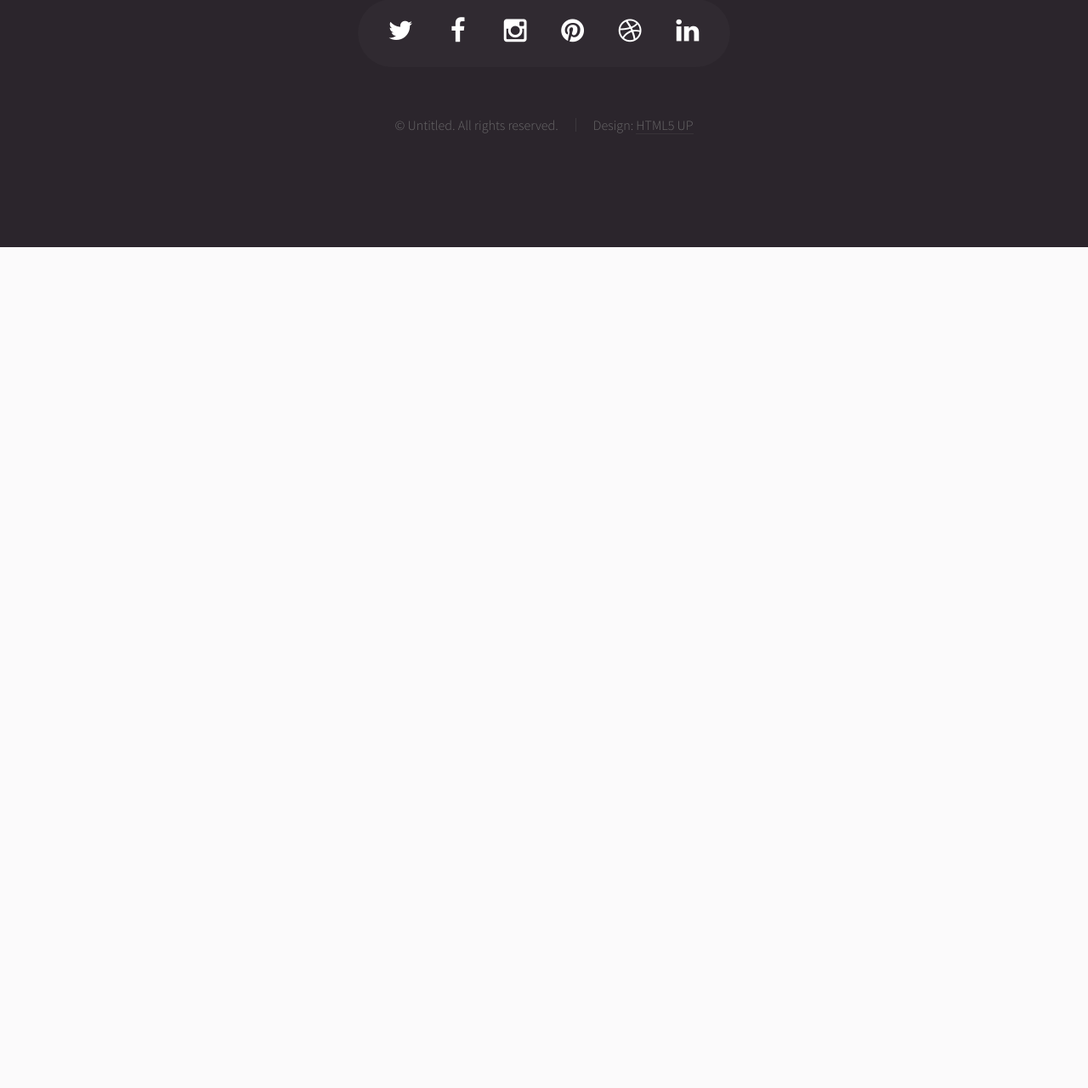
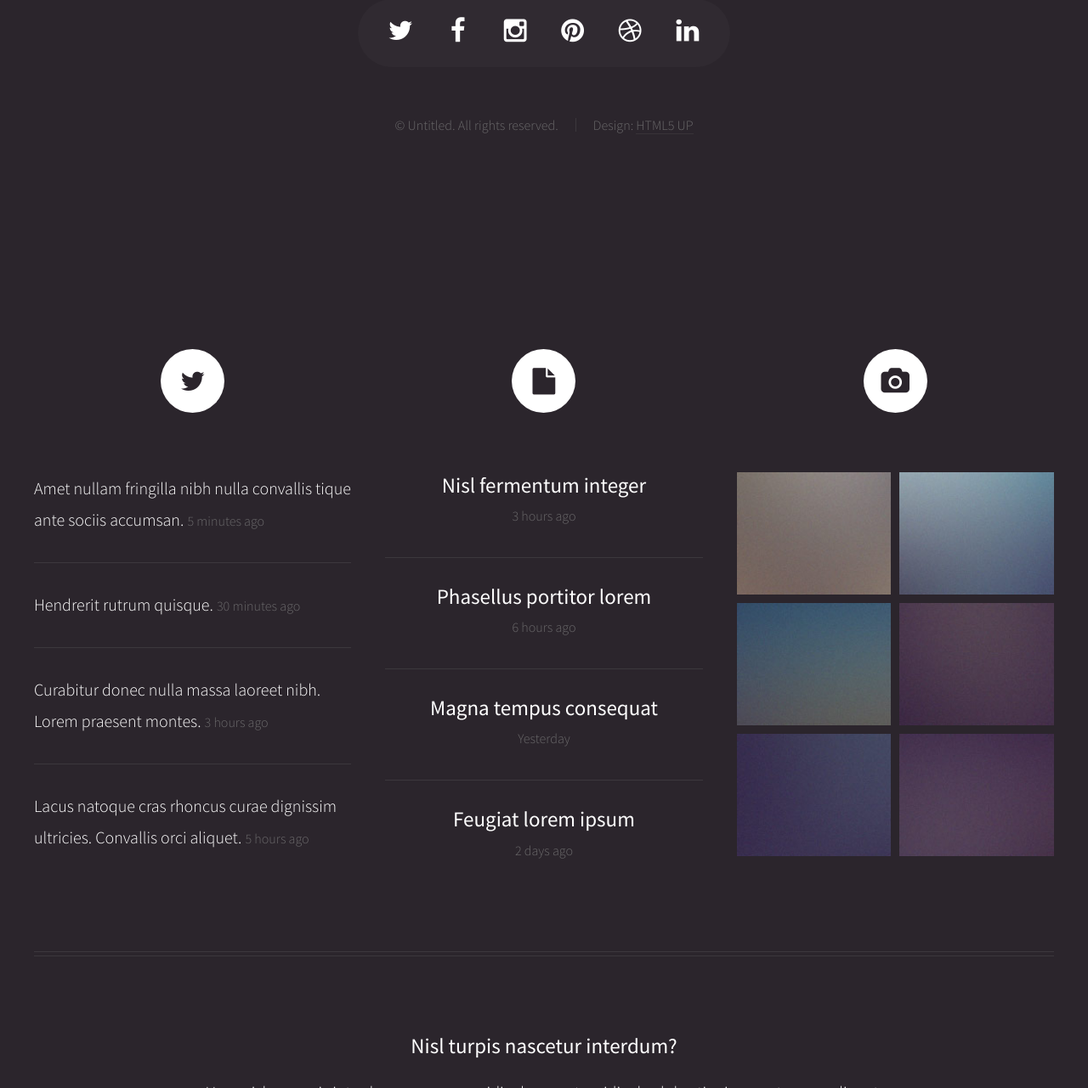
Before and after one commit to purnesh/purneshtripathi.me, a CodeIgniter app: page / in a window 1280 px wide. Shown: the part 5219-6500 px from the top of the page at 85% size. Before the commit the page ends 5510 px from the top, so only its background shows below. Run offline with CodeIgniter, Linux system fonts and the light colour scheme.

Commit message:
Separated the views into fragments

```diff
--- a/application/controllers/welcome.php
+++ b/application/controllers/welcome.php
@@ -9,6 +9,8 @@ class Welcome extends CI_Controller {
 	public function index()
 	{
 		$this->load->view('header');
+		$this->load->view('inner_home');
+		$this->load->view('nav_bar');
 		$this->load->view('home');
 		$this->load->view('footer');
 	}
--- a/application/views/footer.php
+++ b/application/views/footer.php
@@ -0,0 +1,146 @@
+		<!-- Footer -->
+			<div id="footer">
+				<div class="container">
+					<div class="row">
+
+						<!-- Tweets -->
+							<section class="4u">
+								<header>
+									<h2 class="icon fa-twitter circled"><span class="label">Tweets</span></h2>
+								</header>
+								<ul class="divided">
+									<li>
+										<article class="tweet">
+											Amet nullam fringilla nibh nulla convallis tique ante sociis accumsan.
+											<span class="timestamp">5 minutes ago</span>
+										</article>
+									</li>
+									<li>
+										<article class="tweet">
+											Hendrerit rutrum quisque.
+											<span class="timestamp">30 minutes ago</span>
+										</article>
+									</li>
+									<li>
+										<article class="tweet">
+											Curabitur donec nulla massa laoreet nibh. Lorem praesent montes.
+											<span class="timestamp">3 hours ago</span>
+										</article>
+									</li>
+									<li>
+										<article class="tweet">
+											Lacus natoque cras rhoncus curae dignissim ultricies. Convallis orci aliquet.
+											<span class="timestamp">5 hours ago</span>
+										</article>
+									</li>
+								</ul>
+							</section>
+
+						<!-- Posts -->
+							<section class="4u">
+								<header>
+									<h2 class="icon fa-file circled"><span class="label">Posts</span></h2>
+								</header>
+								<ul class="divided">
+									<li>
+										<article class="post stub">
+											<header>
+												<h3><a href="#">Nisl fermentum integer</a></h3>
+											</header>
+											<span class="timestamp">3 hours ago</span>
+										</article>
+									</li>
+									<li>
+										<article class="post stub">
+											<header>
+												<h3><a href="#">Phasellus portitor lorem</a></h3>
+											</header>
+											<span class="timestamp">6 hours ago</span>
+										</article>
+									</li>
+									<li>
+										<article class="post stub">
+											<header>
+												<h3><a href="#">Magna tempus consequat</a></h3>
+											</header>
+											<span class="timestamp">Yesterday</span>
+										</article>
+									</li>
+									<li>
+										<article class="post stub">
+											<header>
+												<h3><a href="#">Feugiat lorem ipsum</a></h3>
+											</header>
+											<span class="timestamp">2 days ago</span>
+										</article>
+									</li>
+								</ul>
+							</section>
+
+						<!-- Photos -->
+							<section class="4u">
+								<header>
+									<h2 class="icon fa-camera circled"><span class="label">Photos</span></h2>
+								</header>
+								<div class="row quarter no-collapse">
+									<div class="6u">
+										<a href="#" class="image fit"><img src="images/pic10.jpg" alt="" /></a>
+									</div>
+									<div class="6u">
+										<a href="#" class="image fit"><img src="images/pic11.jpg" alt="" /></a>
+									</div>
+								</div>
+								<div class="row quarter no-collapse">
+									<div class="6u">
+										<a href="#" class="image fit"><img src="images/pic12.jpg" alt="" /></a>
+									</div>
+									<div class="6u">
+										<a href="#" class="image fit"><img src="images/pic13.jpg" alt="" /></a>
+									</div>
+								</div>
+								<div class="row quarter no-collapse">
+									<div class="6u">
+										<a href="#" class="image fit"><img src="images/pic14.jpg" alt="" /></a>
+									</div>
+									<div class="6u">
+										<a href="#" class="image fit"><img src="images/pic15.jpg" alt="" /></a>
+									</div>
+								</div>
+							</section>
+
+					</div>
+					<hr />
+					<div class="row">
+						<div class="12u">
+
+							<!-- Contact -->
+								<section class="contact">
+									<header>
+										<h3>Nisl turpis nascetur interdum?</h3>
+									</header>
+									<p>Urna nisl non quis interdum mus ornare ridiculus egestas ridiculus lobortis vivamus tempor aliquet.</p>
+									<ul class="icons">
+										<li><a href="#" class="icon fa-twitter"><span class="label">Twitter</span></a></li>
+										<li><a href="#" class="icon fa-facebook"><span class="label">Facebook</span></a></li>
+										<li><a href="#" class="icon fa-instagram"><span class="label">Instagram</span></a></li>
+										<li><a href="#" class="icon fa-pinterest"><span class="label">Pinterest</span></a></li>
+										<li><a href="#" class="icon fa-dribbble"><span class="label">Dribbble</span></a></li>
+										<li><a href="#" class="icon fa-linkedin"><span class="label">Linkedin</span></a></li>
+									</ul>
+								</section>
+
+							<!-- Copyright -->
+								<div class="copyright">
+									<ul class="menu">
+										<li>&copy; Untitled. All rights reserved.</li><li>Design: <a href="http://html5up.net">HTML5 UP</a></li>
+									</ul>
+								</div>
+
+						</div>
+
+					</div>
+				</div>
+			</div>
+
+	</body>
+</html>
--- /dev/null
+++ b/application/views/inner_home.php
@@ -0,0 +1,13 @@
+				<!-- Inner -->
+					<div class="inner">
+						<header>
+							<h1><a href="index.html" id="logo">Purnesh Tripathi</a></h1>
+							<hr />
+							<p>You are born with nothing, but you die with a name.
+							<br /> So that name should not be just a name, it should be a <br />
+							LEGEND!</p>
+						</header>
+						<footer>
+							<a href="#banner" class="button circled scrolly">Begin!</a>
+						</footer>
+					</div>
--- /dev/null
+++ b/application/views/nav_bar.php
@@ -0,0 +1,28 @@
+				<!-- Nav -->
+					<nav id="nav">
+						<ul>
+							<li><a href="index.html">Home</a></li>
+							<li><a href="<?php echo base_url('index.php/aboutme');?>">About Me</a></li>
+							<li>
+								<a href="right-sidebar.html">Projects</a>
+								<ul>
+									<li><a href="#">Lorem ipsum dolor</a></li>
+									<li><a href="#">Magna phasellus</a></li>
+									<li><a href="#">Etiam dolore nisl</a></li>
+									<li>
+										<a href="">And a submenu &hellip;</a>
+										<ul>
+											<li><a href="#">Lorem ipsum dolor</a></li>
+											<li><a href="#">Phasellus consequat</a></li>
+											<li><a href="#">Magna phasellus</a></li>
+											<li><a href="#">Etiam dolore nisl</a></li>
+										</ul>
+									</li>
+									<li><a href="#">Veroeros feugiat</a></li>
+								</ul>
+							</li>
+							<li><a href="no-sidebar.html">Contact Me</a></li>
+						</ul>
+					</nav>
+
+			</div>
```
Also changed, not shown: application/controllers/aboutme.php (added, +10 -0 lines), application/views/header.php (+0 -43 lines), application/views/inner.php (added, +9 -0 lines), application/views/aboutme.php (added), 4 other files.
